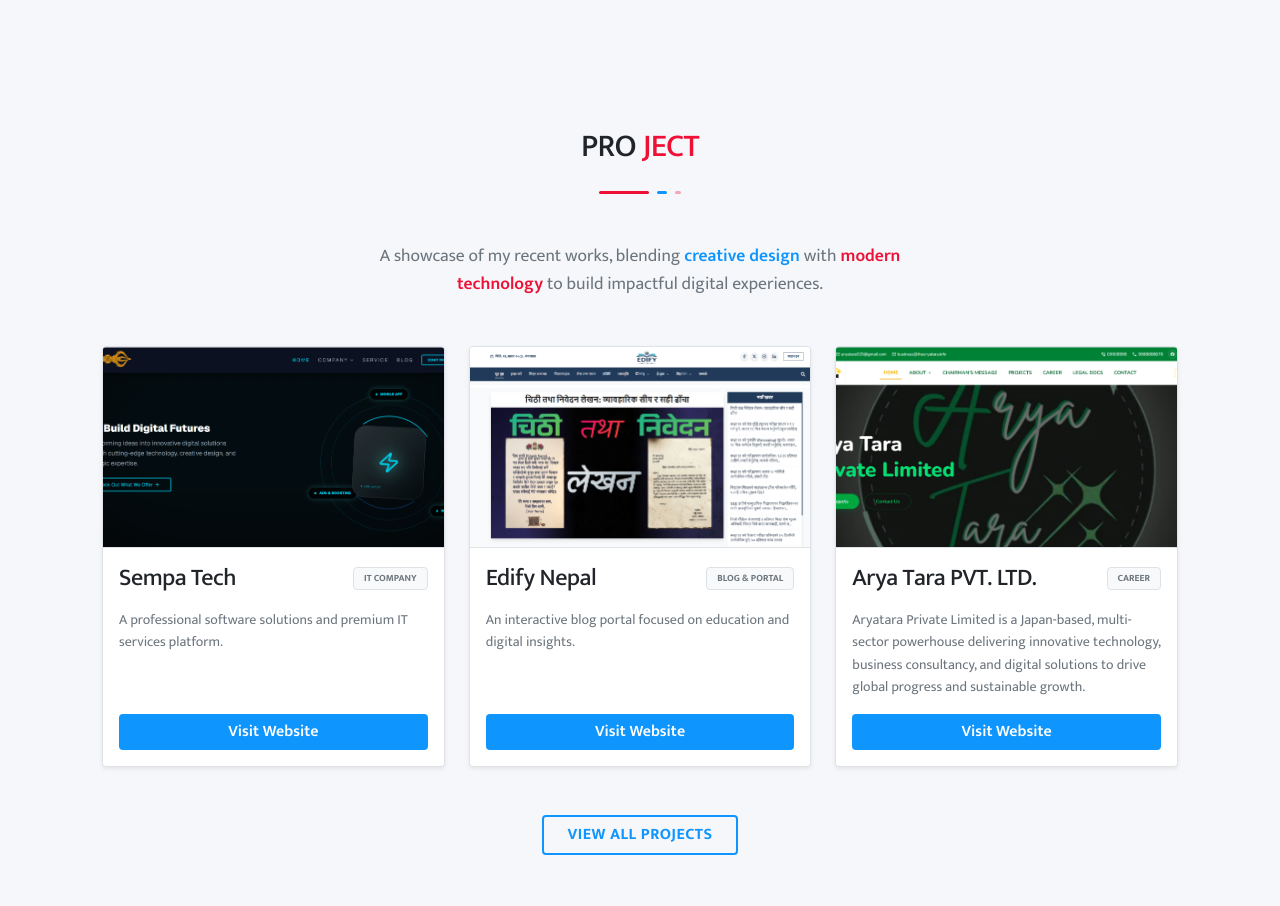
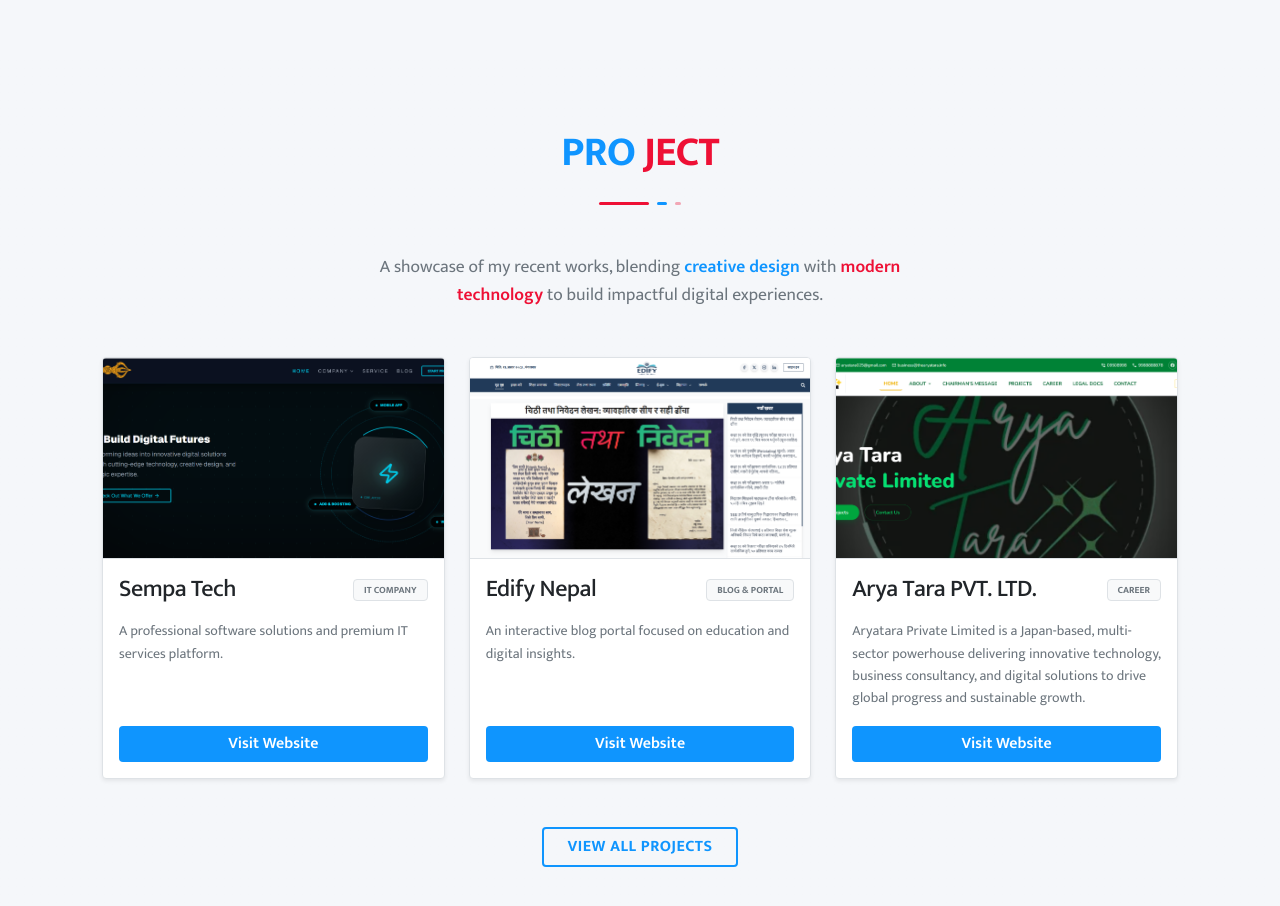
Before and after one commit to sushimchaudhary/premprasadkhatiwadaPortfolio, a Next.js app: page / in a window 1280 px wide. Shown: the part 1242-2148 px from the top of the page. Built offline with nearby package versions, Linux system fonts and the light colour scheme.

Commit message:
change cv

```diff
--- a/src/app/Component/ProjectSection.tsx
+++ b/src/app/Component/ProjectSection.tsx
@@ -86,7 +86,7 @@ export default function ProjectsPreview() {
     >
       <div className="container mx-auto px-3">
         <div className="text-center mb-5" data-aos="fade-down">
-          <h2 className="text-[2.6rem] font-bold text-[#0f95ff] uppercase tracking-[1.5px] mb-4">
+          <h2 className="!text-[2.6rem]  !font-bold !text-[#0f95ff] uppercase tracking-[1.5px] mb-4">
             Pro <span className="text-[#ee1035]">ject</span>
           </h2>
 
```
